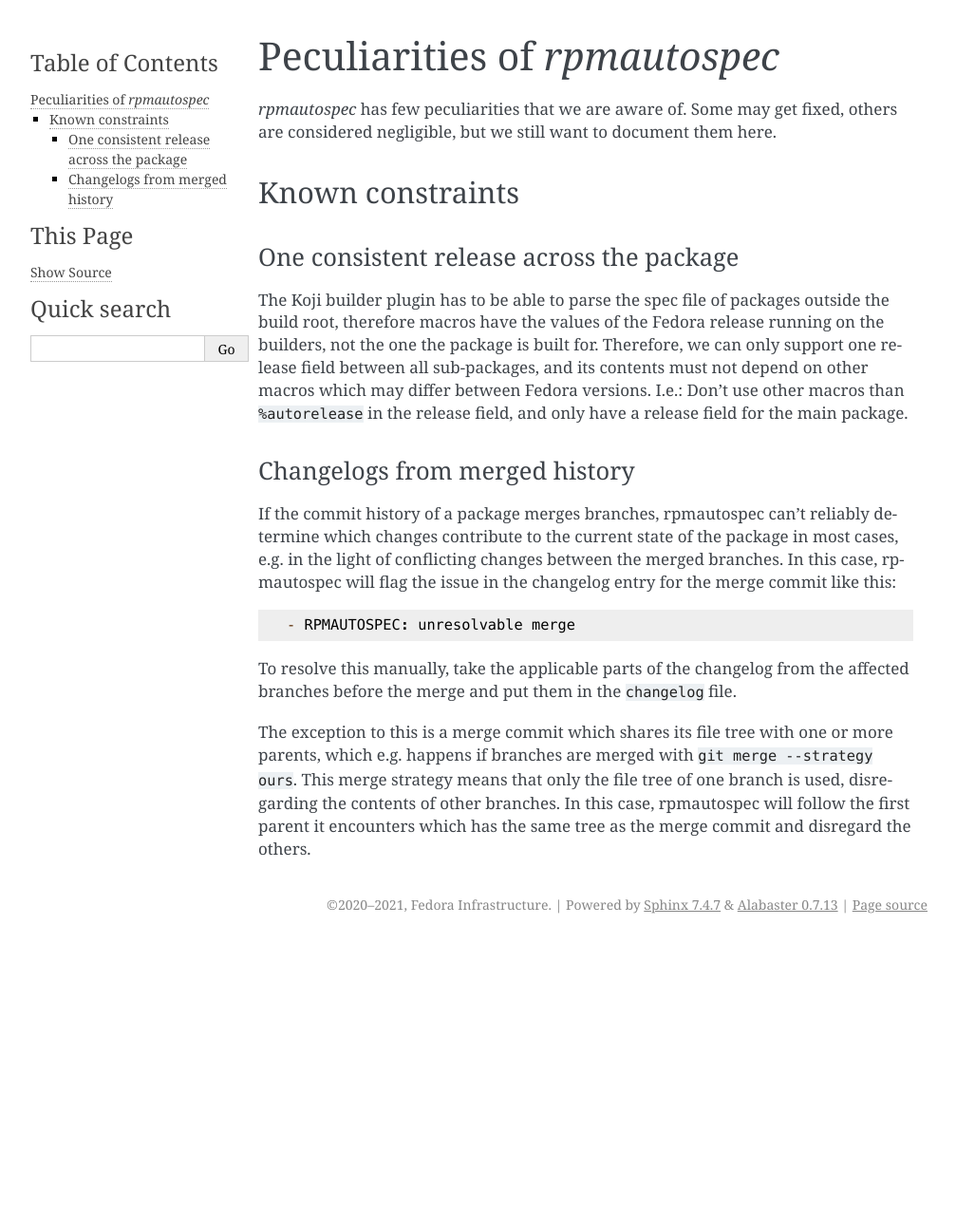
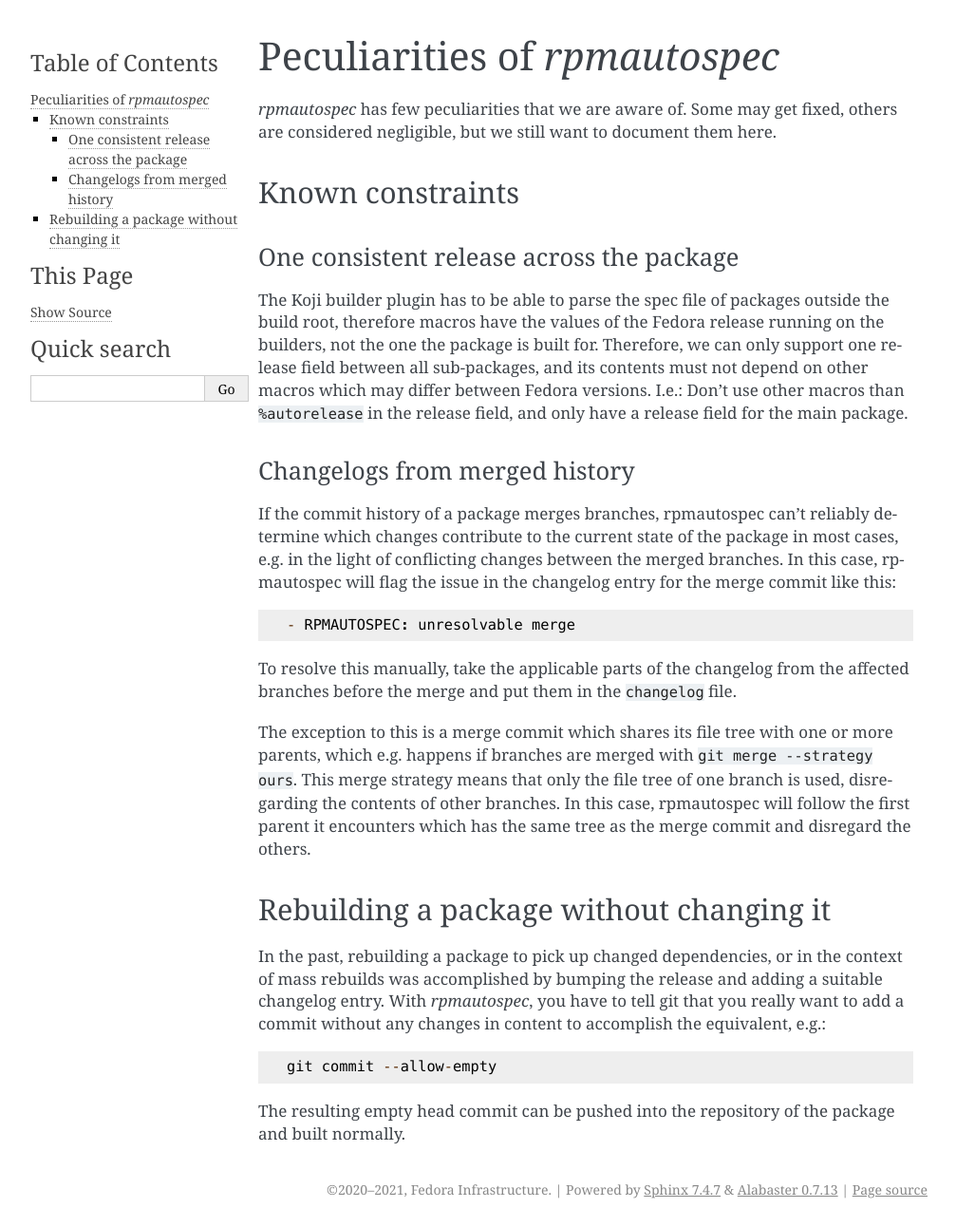
Before and after one commit to fedora-infra/rpmautospec, a Sphinx documentation site: the page built from doc/peculiarities.rst, in a window 1280 px wide. Shown: the whole page at 95% size, without its empty margins (133-1140 px from the left). Built offline with Sphinx 7.4.7, drawn with Linux system fonts in a browser that asks for light colours; before the commit the page ends 992 px from its top, so only the background shows below that.

Commit message:
Document how to rebuild without changes
Fixes: #217

Signed-off-by: Nils Philippsen <nils@redhat.com>

```diff
--- a/doc/peculiarities.rst
+++ b/doc/peculiarities.rst
@@ -42,3 +42,16 @@ more parents, which e.g. happens if branches are merged with ``git merge
 branch is used, disregarding the contents of other branches. In this case,
 rpmautospec will follow the first parent it encounters which has the same tree
 as the merge commit and disregard the others.
+
+
+Rebuilding a package without changing it
+----------------------------------------
+
+In the past, rebuilding a package to pick up changed dependencies, or in the context of mass
+rebuilds was accomplished by bumping the release and adding a suitable changelog entry. With
+`rpmautospec`, you have to tell git that you really want to add a commit without any changes in
+content to accomplish the equivalent, e.g.::
+
+    git commit --allow-empty
+
+The resulting empty head commit can be pushed into the repository of the package and built normally.
```
